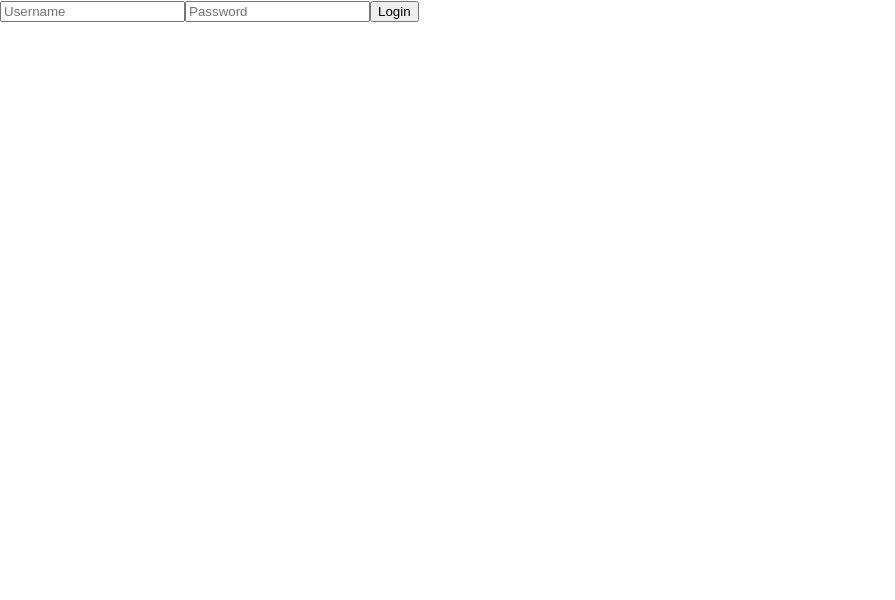
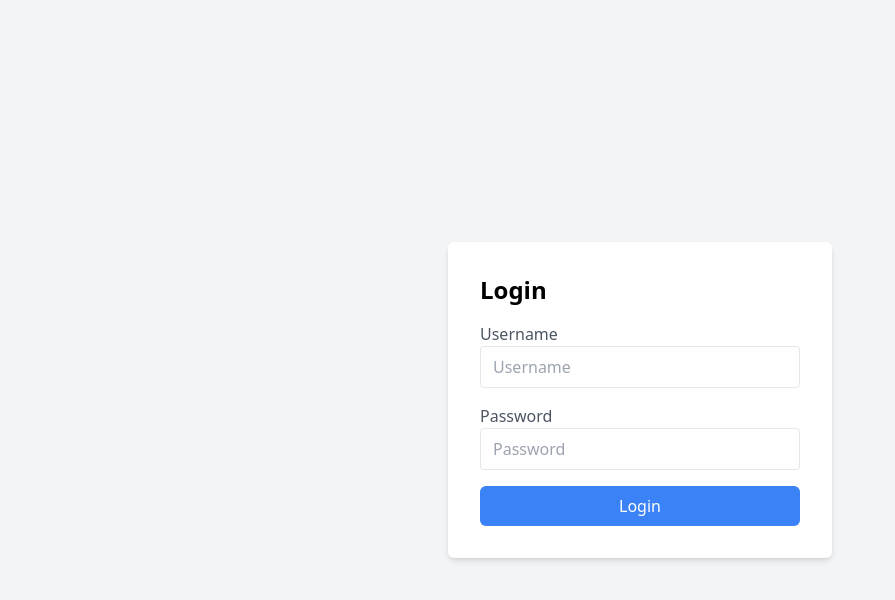
Before and after one commit to patelsankit/dcentral-app, a React (Create React App) app: page / in a window 1280 px wide. Shown: the top 600 px of the page, without its empty margins (0-895 px from the left). Built offline with nearby package versions, Linux system fonts and the light colour scheme.

Commit message:
initial commit

```diff
--- a/src/App.css
+++ b/src/App.css
@@ -1,38 +1,3 @@
-.App {
-  text-align: center;
-}
-
-.App-logo {
-  height: 40vmin;
-  pointer-events: none;
-}
-
-@media (prefers-reduced-motion: no-preference) {
-  .App-logo {
-    animation: App-logo-spin infinite 20s linear;
-  }
-}
-
-.App-header {
-  background-color: #282c34;
-  min-height: 100vh;
-  display: flex;
-  flex-direction: column;
-  align-items: center;
-  justify-content: center;
-  font-size: calc(10px + 2vmin);
-  color: white;
-}
-
-.App-link {
-  color: #61dafb;
-}
-
-@keyframes App-logo-spin {
-  from {
-    transform: rotate(0deg);
-  }
-  to {
-    transform: rotate(360deg);
-  }
-}
+/* @tailwind base;
+@tailwind components;
+@tailwind utilities; */
--- a/src/index.css
+++ b/src/index.css
@@ -1,13 +1,3 @@
-body {
-  margin: 0;
-  font-family: -apple-system, BlinkMacSystemFont, 'Segoe UI', 'Roboto', 'Oxygen',
-    'Ubuntu', 'Cantarell', 'Fira Sans', 'Droid Sans', 'Helvetica Neue',
-    sans-serif;
-  -webkit-font-smoothing: antialiased;
-  -moz-osx-font-smoothing: grayscale;
-}
-
-code {
-  font-family: source-code-pro, Menlo, Monaco, Consolas, 'Courier New',
-    monospace;
-}
+@tailwind base;
+@tailwind components;
+@tailwind utilities;
--- a/src/login.js
+++ b/src/login.js
@@ -12,8 +12,8 @@ const Login = () => {
     e.preventDefault();
 
     // Hardcoded username and password for demonstration
-    const validUsername = "sas";
-    const validPassword = "sass";
+    const validUsername = "patelsankit16@gmail.com";
+    const validPassword = "9574540106";
 
     if (username === validUsername && password === validPassword) {
       // User is authenticated
@@ -27,21 +27,54 @@ const Login = () => {
   };
 
   return (
+     <div className="min-h-screen flex items-center justify-center bg-gray-100">
+      <div className="bg-white p-8 shadow-md rounded-md w-96">
+        <h2 className="text-2xl font-semibold mb-4">Login</h2>
         <form onSubmit={handleSubmit}>
+          <div className="mb-4">
+            <label className="block text-gray-600">Username</label>
             <input
               type="text"
+              className="w-full border rounded px-3 py-2 focus:outline-none focus:border-blue-400"
               placeholder="Username"
               value={username}
               onChange={(e) => setUsername(e.target.value)}
             />
+          </div>
+          <div className="mb-4">
+            <label className="block text-gray-600">Password</label>
             <input
               type="password"
+              className="w-full border rounded px-3 py-2 focus:outline-none focus:border-blue-400"
               placeholder="Password"
               value={password}
               onChange={(e) => setPassword(e.target.value)}
             />
-      <button type="submit">Login</button>
+          </div>
+          <button
+            type="submit"
+            className="w-full bg-blue-500 text-white py-2 rounded-md hover:bg-blue-600"
+          >
+            Login
+          </button>
         </form>
+      </div>
+    </div>
+    // <form onSubmit={handleSubmit}>
+    //   <input className="hidden text-center"
+    //     type="text"
+    //     placeholder="Username"
+    //     value={username}
+    //     onChange={(e) => setUsername(e.target.value)}
+    //   />
+    //   <input
+    //     type="password"
+    //     placeholder="Password"
+    //     value={password}
+    //     onChange={(e) => setPassword(e.target.value)}
+    //   />
+    //   <button type="submit">Login</button>
+    // </form>
   );
 };
 
--- a/tailwind.config.js
+++ b/tailwind.config.js
@@ -1,6 +1,6 @@
 /** @type {import('tailwindcss').Config} */
 module.exports = {
-  content: [],
+  content: ["./src/**/*.{html,js}"],
   theme: {
     extend: {},
   },
```
Lines whose indentation alone changed are shown as unchanged.
